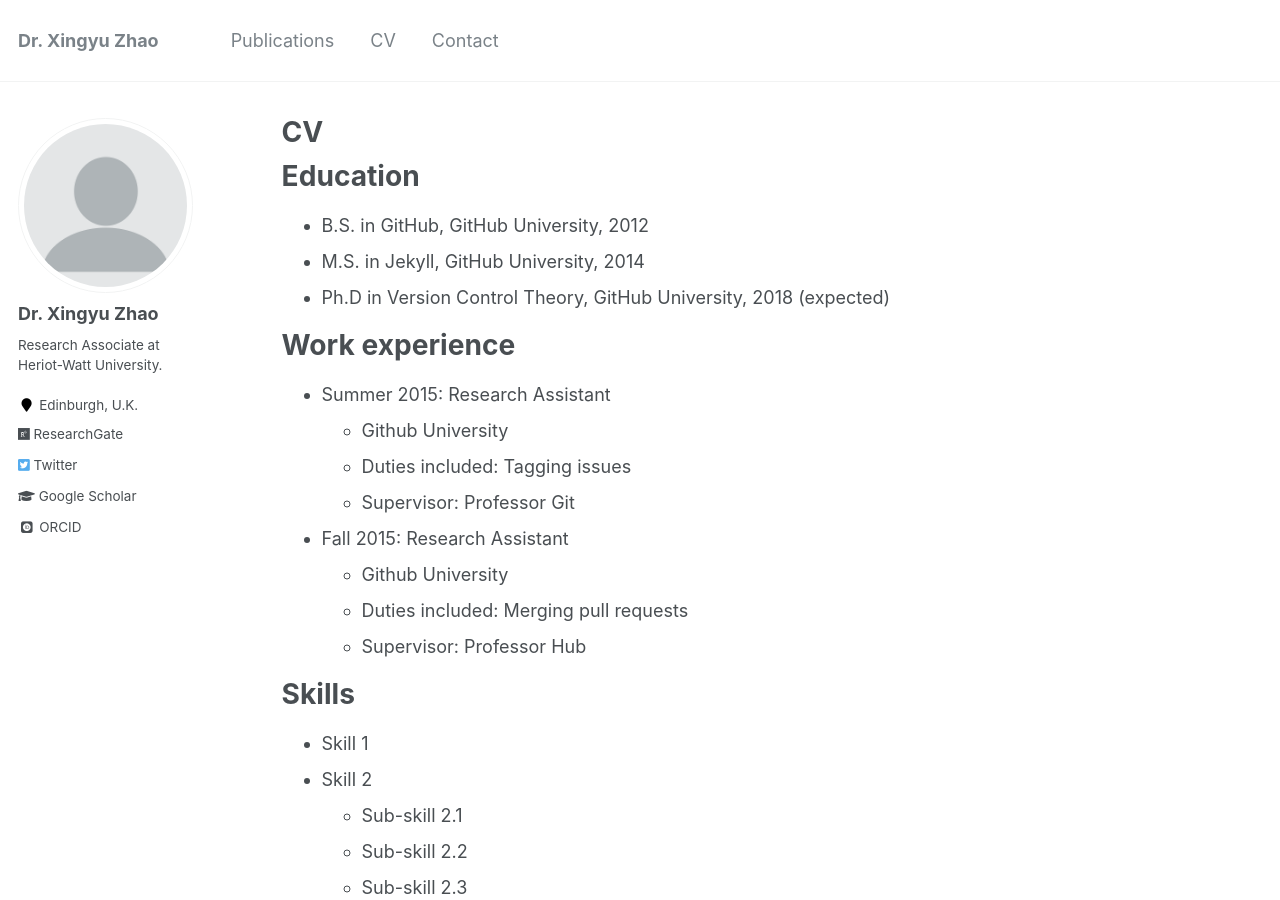
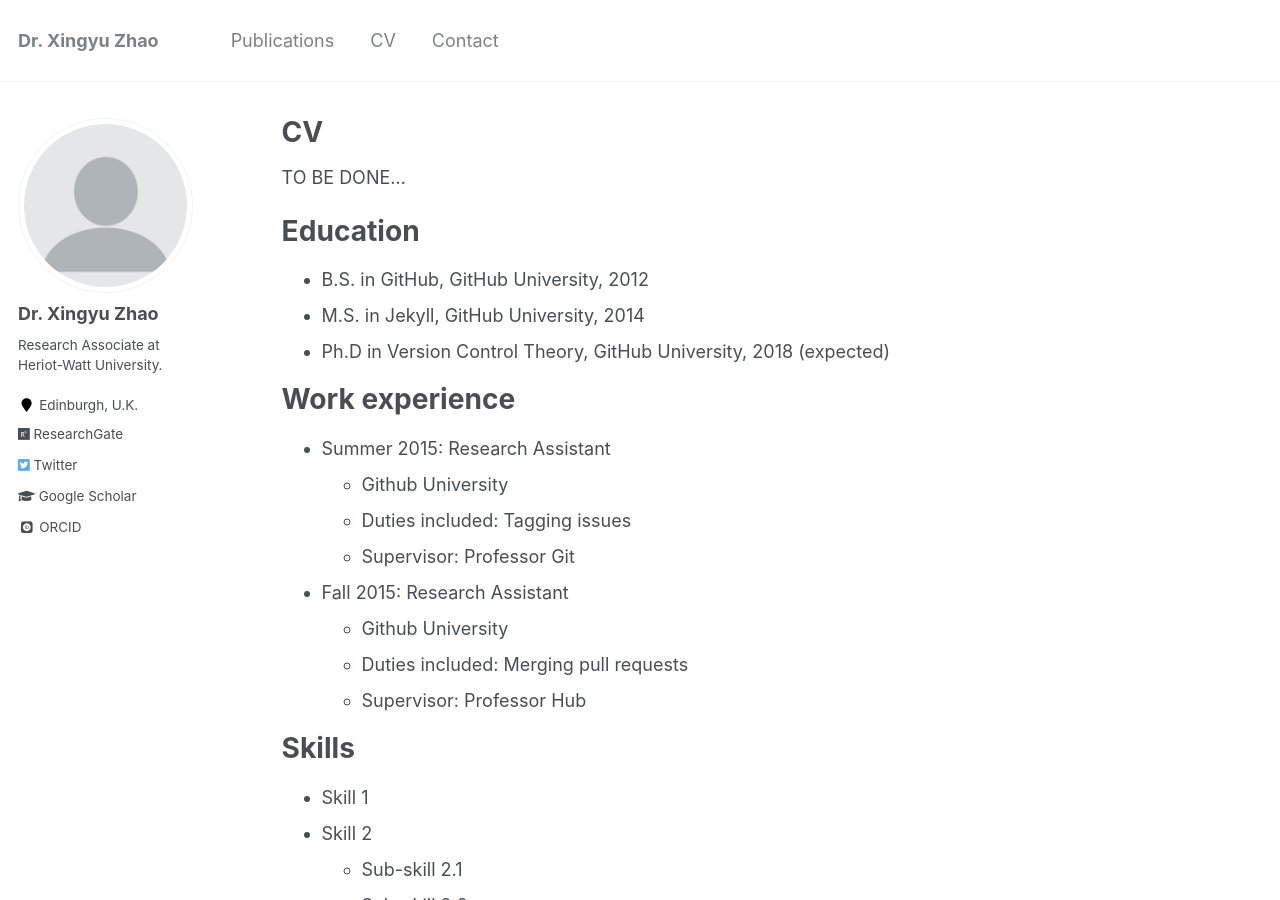
Before and after one commit to x-y-zhao/x-y-zhao.github.io, a Jekyll site: the page built from _pages/cv.md, in a window 1280 px wide and 900 px high. Built offline with Jekyll 4.4.1, drawn with Linux system fonts in a browser that asks for light colours; some web fonts are replaced.

Commit message:
Update cv.md

```diff
--- a/_pages/cv.md
+++ b/_pages/cv.md
@@ -8,6 +8,8 @@ redirect_from:
 ---
 
 {% include base_path %}
+
+TO BE DONE...
 
 Education
 ======
```
